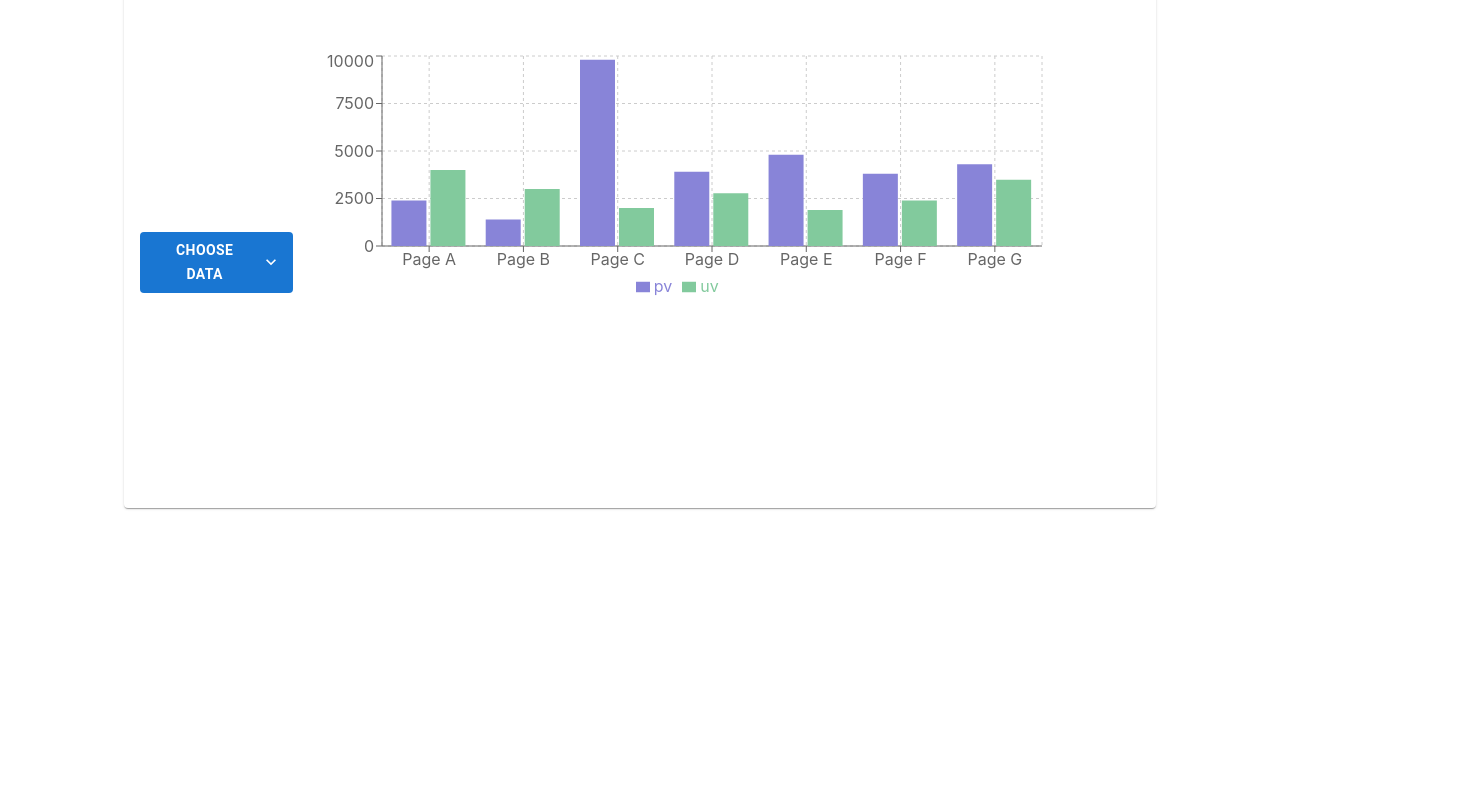
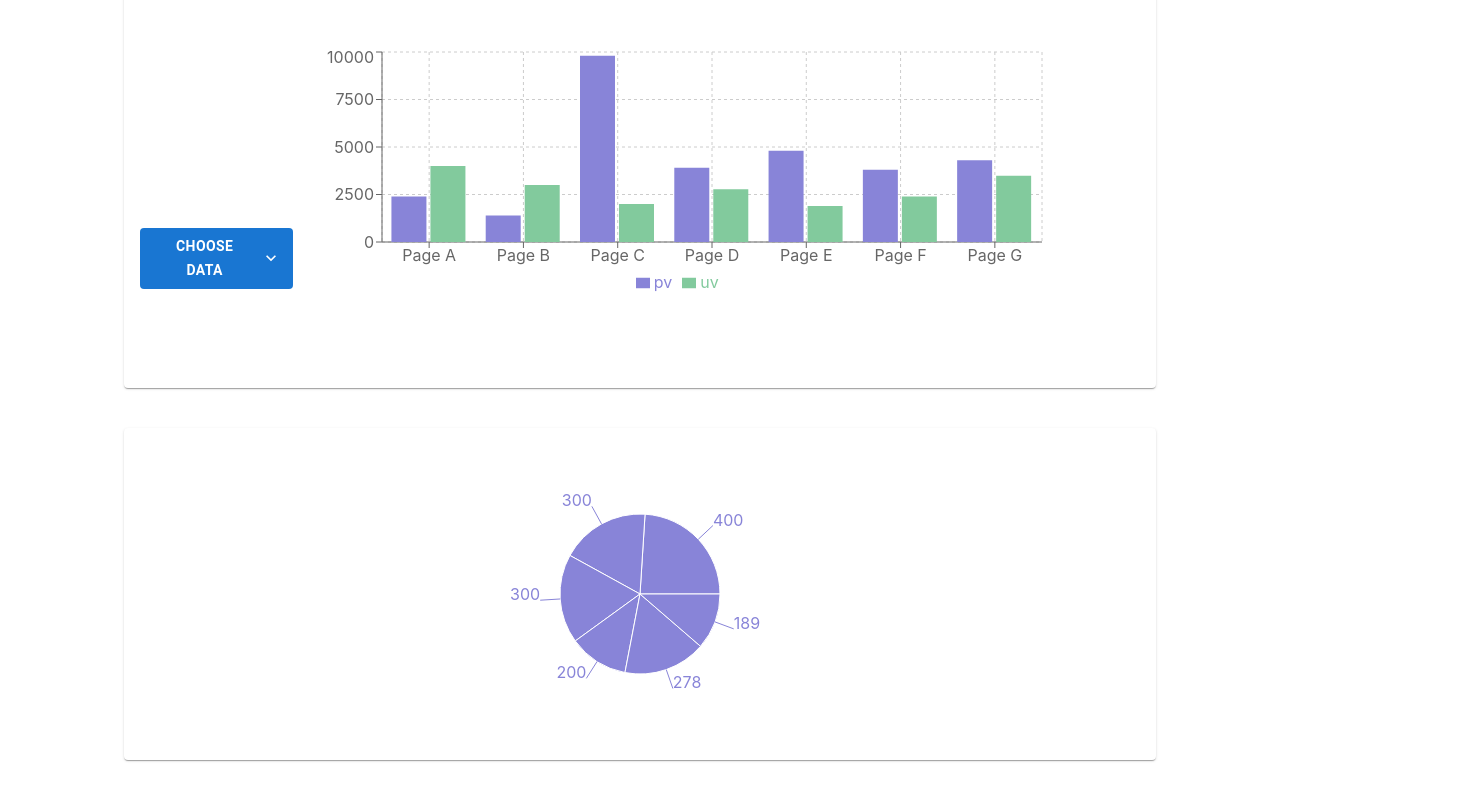
Before and after one commit to ianlikescoding/KICS-PSSA-Data, a React (Create React App) app in the folder frontend/: page / in a window 1280 px wide. Shown: the part 238-1038 px from the top of the page, 1480 px wide, since content can reach past the window. Before the commit the page ends 800 px from the top, so only its background shows below. Built offline with nearby package versions, Linux system fonts and the light colour scheme.

Commit message:
added pie chart

```diff
--- a/frontend/src/App.js
+++ b/frontend/src/App.js
@@ -1,7 +1,6 @@
 import "./App.css";
 import { useState, useEffect } from "react";
 import Header from "./components/Header";
-import { generatePieGraph, generateBarChart } from "./generateChart";
 import ComplexedGrid from "./components/ChartContainer";
 
 function App() {
@@ -26,7 +25,6 @@ function App() {
     <div className="App">
       <Header />
       <ComplexedGrid />
-
     </div>
   );
 }
--- a/frontend/src/components/ChartContainer.js
+++ b/frontend/src/components/ChartContainer.js
@@ -12,6 +12,8 @@ import {
   CartesianGrid,
   Tooltip,
   Legend,
+  PieChart,
+  Pie,
 } from "recharts";
 
 export default function ComplexedGrid() {
@@ -52,6 +54,16 @@ export default function ComplexedGrid() {
       pv: 4300,
     },
   ];
+
+  const data01 = [
+    { name: "Group A", value: 400 },
+    { name: "Group B", value: 300 },
+    { name: "Group C", value: 300 },
+    { name: "Group D", value: 200 },
+    { name: "Group E", value: 278 },
+    { name: "Group F", value: 189 },
+  ];
+
   return (
     <Container>
       <Paper
@@ -59,7 +71,6 @@ export default function ComplexedGrid() {
           p: 2,
           margin: "auto",
           width: 1000,
-          height: 500,
           flexGrow: 1,
           backgroundColor: (theme) =>
             theme.palette.mode === "dark" ? "#1A2027" : "#fff",
@@ -78,7 +89,13 @@ export default function ComplexedGrid() {
           <Grid item xs={12} sm container>
             <Grid item xs container direction="column" spacing={2}>
               <Container>
-                <Grid item xs className="chart-container" alignItems="center" sx={{display:'grid'}}>
+                <Grid
+                  item
+                  xs
+                  className="chart-container"
+                  alignItems="center"
+                  sx={{ display: "grid" }}
+                >
                   <BarChart width={730} height={250} data={data}>
                     <CartesianGrid strokeDasharray="3 3" />
                     <XAxis dataKey="name" />
@@ -90,10 +107,37 @@ export default function ComplexedGrid() {
                   </BarChart>
                 </Grid>
               </Container>
-              <Grid>
-              </Grid>
             </Grid>
           </Grid>
+        </Grid>
+      </Paper>
+      <Paper
+        sx={{
+          p: 2,
+          margin: "auto",
+          width: 1000,
+          flexGrow: 1,
+          marginTop: 5,
+          marginBottom: 10,
+          justifyContent: "center",
+          display: "grid",
+          backgroundColor: (theme) =>
+            theme.palette.mode === "dark" ? "#1A2027" : "#fff",
+        }}
+      >
+        <Grid>
+          <PieChart width={270} height={300}>
+            <Pie
+              dataKey="value"
+              isAnimationActive={false}
+              data={data01}
+              cx="50%"
+              cy="50%"
+              outerRadius={80}
+              fill="#8884d8"
+              label
+            />
+          </PieChart>
         </Grid>
       </Paper>
     </Container>
--- a/frontend/src/components/Header.css
+++ b/frontend/src/components/Header.css
@@ -3,5 +3,6 @@
     height:auto;
     top: 0;
     left: 0;
-    margin-right: 100%;
+    justify-content: left;
+    display:grid;
 }
```
Also changed, not shown: frontend/src/components/getData.js (added, +11 -0 lines), frontend/src/getData.js (deleted, +0 -14 lines).
